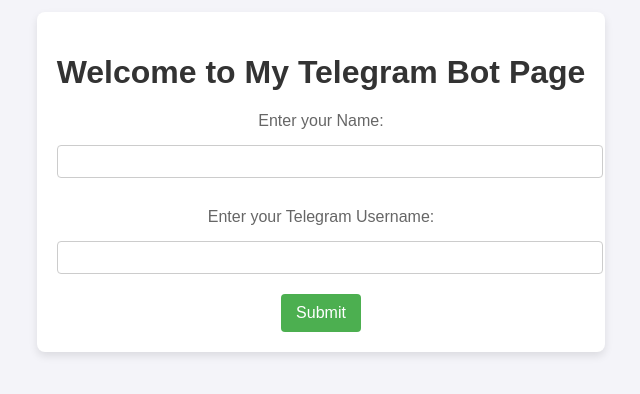
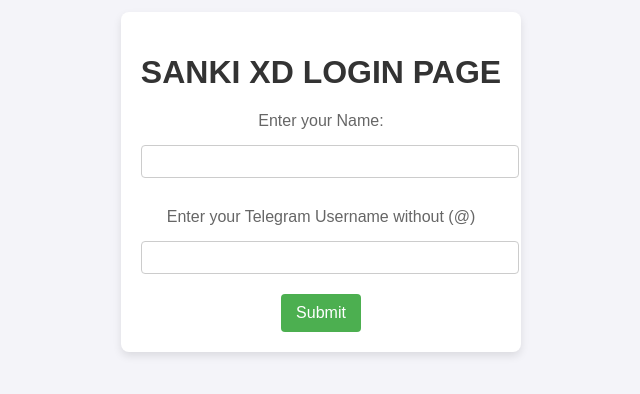
Before and after one commit to Teamsanki/SANKIXD_ABOUT.io, a plain HTML site: page index.html in a window 1280 px wide. Shown: the part 218-612 px from the top of the page, without its empty margins (319-959 px from the left). Drawn offline with Linux system fonts and the light colour scheme.

Commit message:
Update index.html

```diff
--- a/index.html
+++ b/index.html
@@ -8,12 +8,12 @@
 </head>
 <body>
     <div class="container">
-        <h1>Welcome to My Telegram Bot Page</h1>
+        <h1>SANKI XD LOGIN PAGE</h1>
         <form id="userForm">
             <label for="username">Enter your Name:</label>
             <input type="text" id="username" name="username" required>
 
-            <label for="telegramUsername">Enter your Telegram Username:</label>
+            <label for="telegramUsername">Enter your Telegram Username without (@)</label>
             <input type="text" id="telegramUsername" name="telegramUsername" required>
 
             <button type="submit">Submit</button>
```
